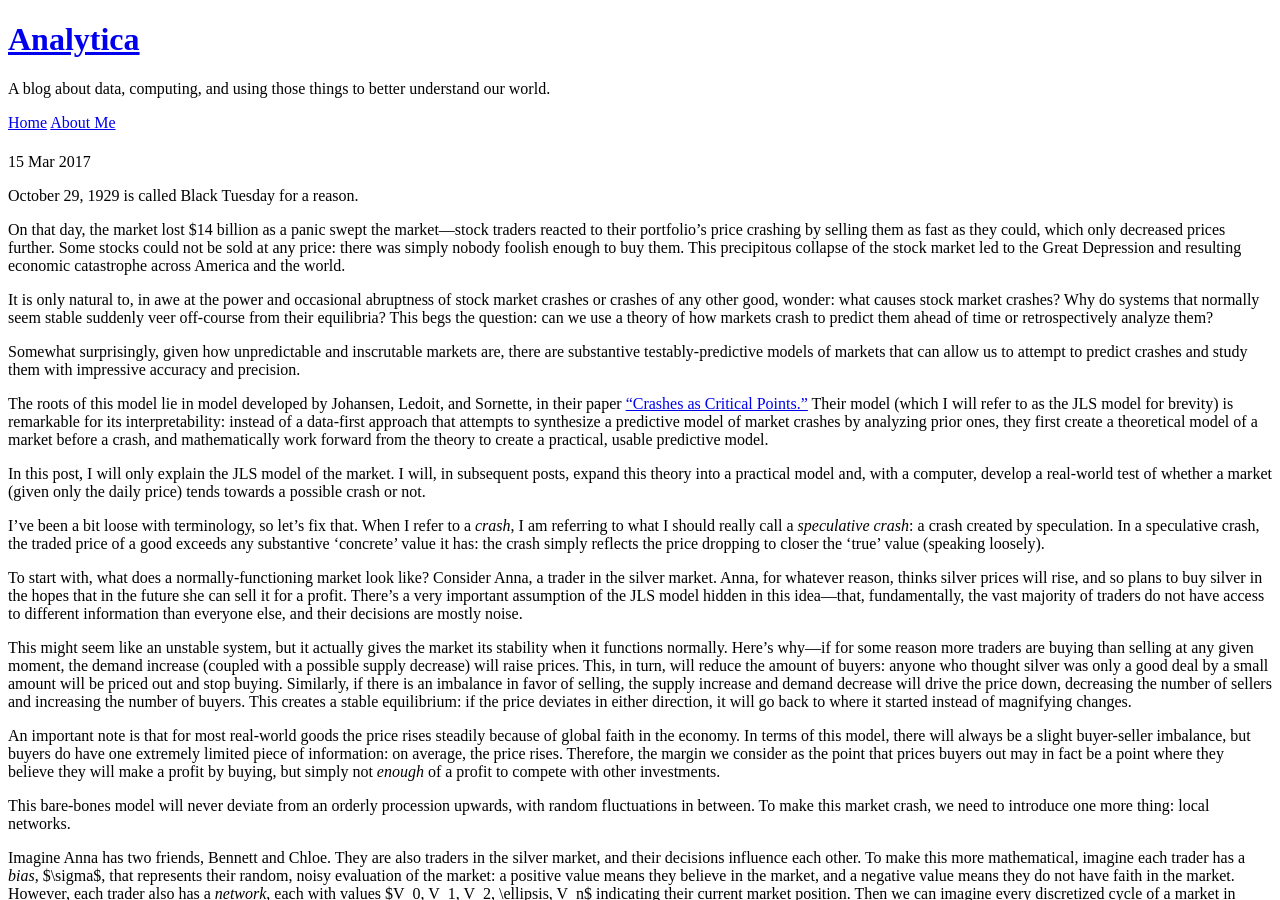
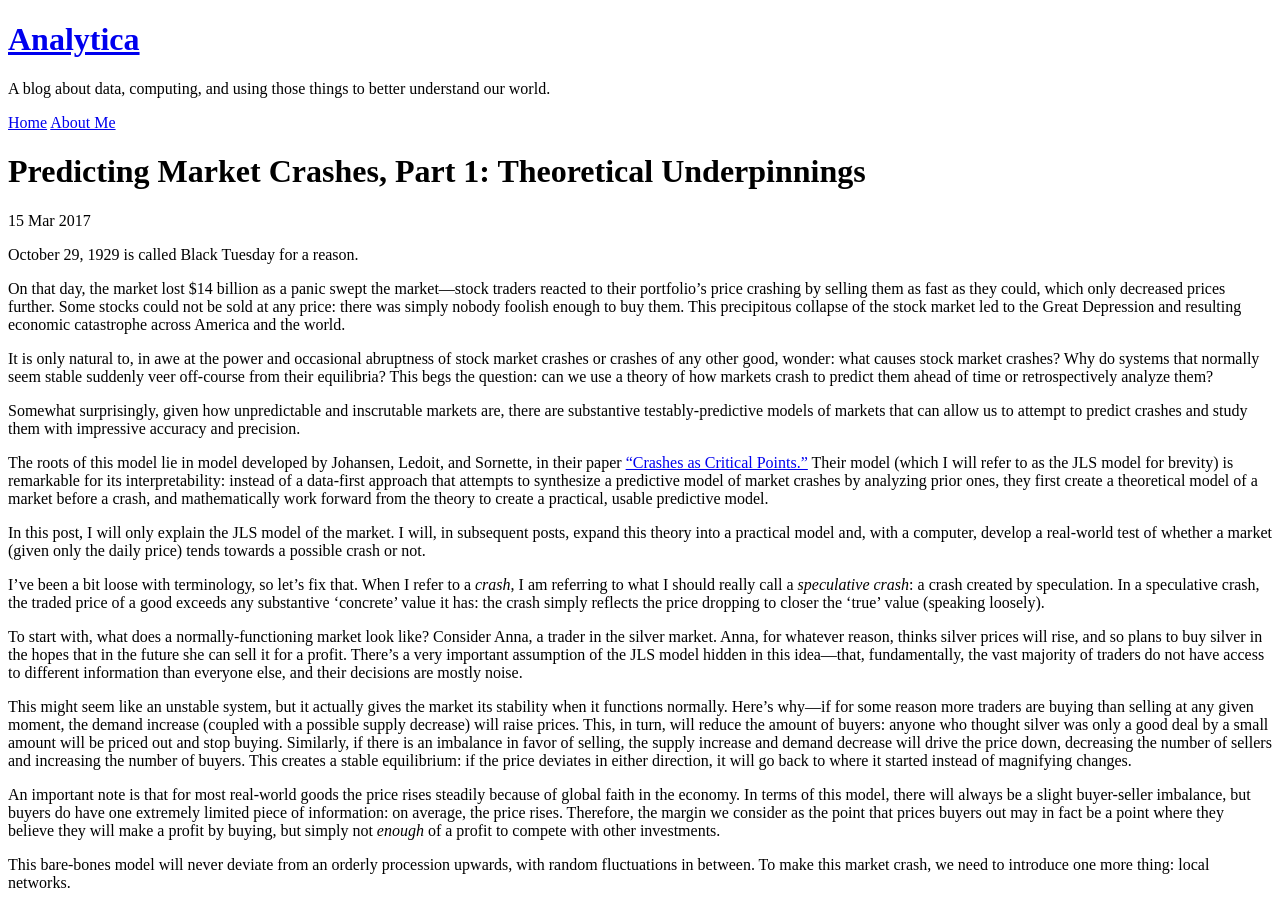
Before and after one commit to milesmcc/analytica, a Jekyll site: the page built from _posts/2017-3-15-predicting-market-crashes-part-1-theoretical-underpinnings.md, in a window 1280 px wide and 900 px high. Built offline with Jekyll 4.4.1, drawn with Linux system fonts in a browser that asks for light colours; some web fonts are replaced; our own code applies the rules of GitHub Pages for plain Markdown files.

Commit message:
Fixed title problem

```diff
--- a/_posts/2017-3-15-predicting-market-crashes-part-1-theoretical-underpinnings.md
+++ b/_posts/2017-3-15-predicting-market-crashes-part-1-theoretical-underpinnings.md
@@ -1,7 +1,7 @@
 ---
 layout: post
 date: 2017-3-15
-title: Predicting Market Crashes, Part 1: Theoretical Underpinnings
+title: "Predicting Market Crashes, Part 1: Theoretical Underpinnings"
 
 categories: market-crashes, finance
 ---
```
